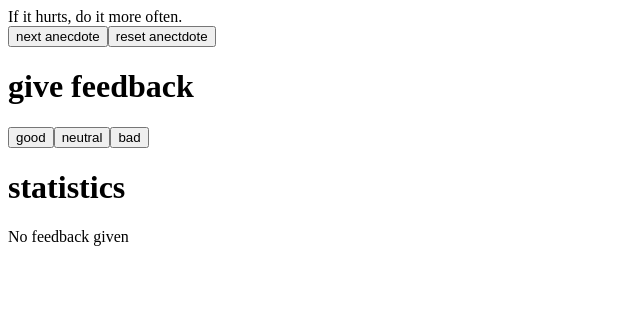
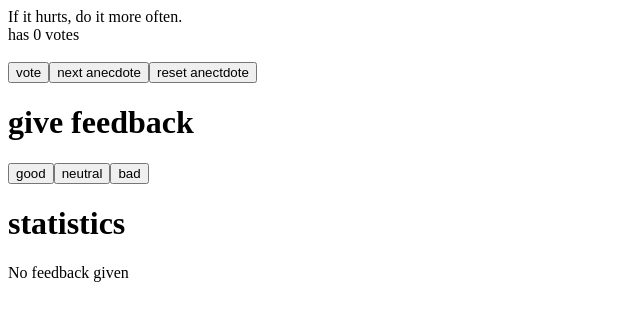
Before and after one commit to HimchanBae/FullstackSubmission, a React (Vite) app in the folder part1/unicafe/: page / in a window 1280 px wide. Shown: the top 320 px of the page, without its empty margins (0-640 px from the left). Built offline with nearby package versions, Linux system fonts and the light colour scheme.

Commit message:
Part1 - 1.13 Clear

```diff
--- a/part1/unicafe/src/App.jsx
+++ b/part1/unicafe/src/App.jsx
@@ -20,6 +20,16 @@ const StatisticLine = (props) => {
       <td>{props.text}</td>
       <td>{props.value}</td>
     </tr>
+  );
+};
+
+const AnecdoteLine = (props) => {
+  return (
+    <div>
+      {props.text}
+      <br />
+      has {props.value} votes
+    </div>
   );
 };
 
@@ -83,11 +93,19 @@ const App = () => {
   const [neutral, setNeutral] = useState(0);
   const [bad, setBad] = useState(0);
   const [selected, setSelected] = useState(0);
+  const [votes, setVotes] = useState(new Array(anecdotes.length).fill(0));
+
+  const handleVote = () => {
+    const newVotes = [...votes];
+    newVotes[selected] += 1;
+    setVotes(newVotes);
+  };
 
   return (
     <div>
-      {anecdotes[selected]}
+      <AnecdoteLine text={anecdotes[selected]} value={votes[selected]} />
       <br />
+      <Button handleClick={handleVote} text="vote" />
       <Button
         handleClick={() => setSelected(Math.floor(Math.random() * 8))}
         text="next anecdote"
```
